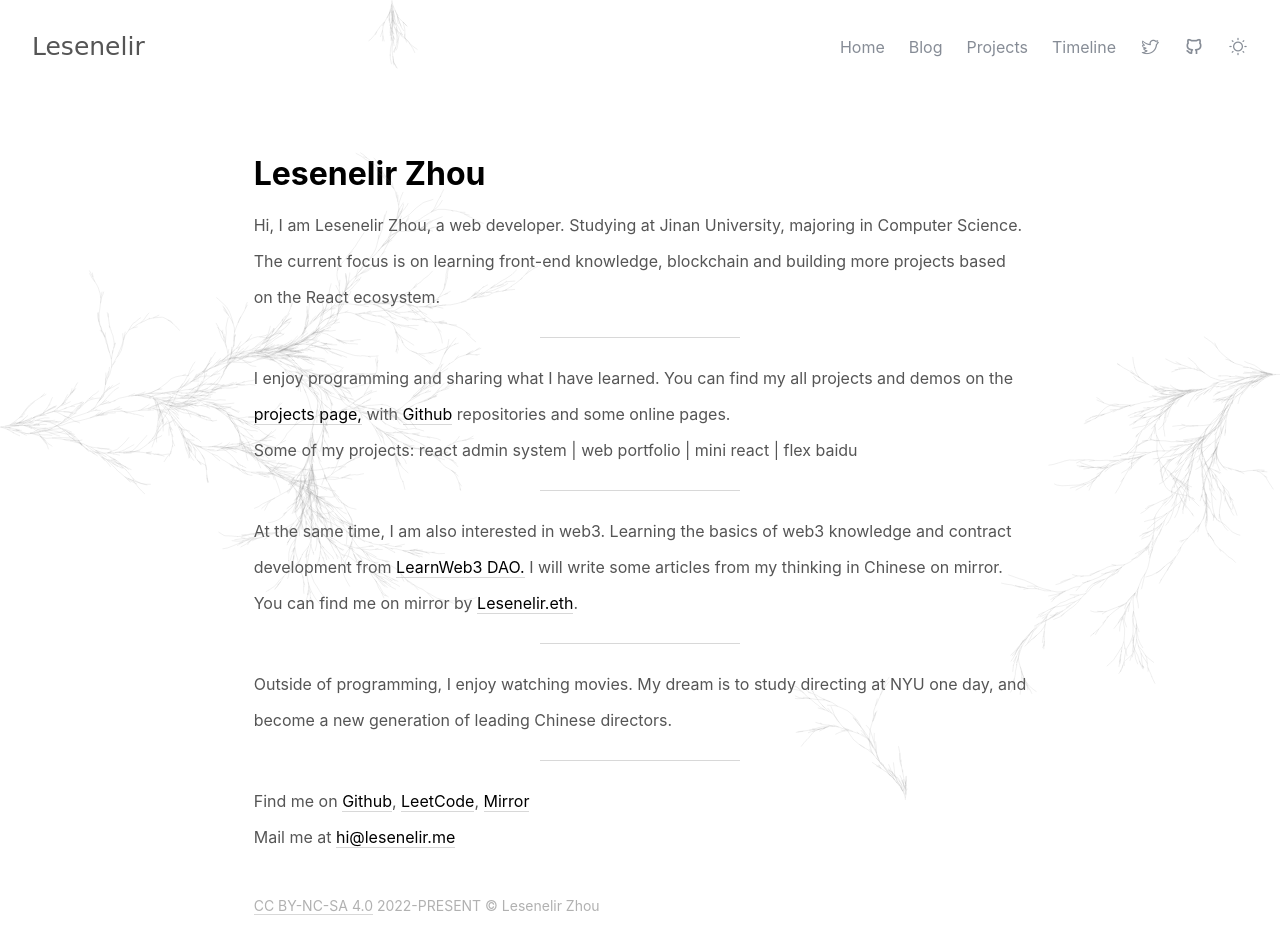
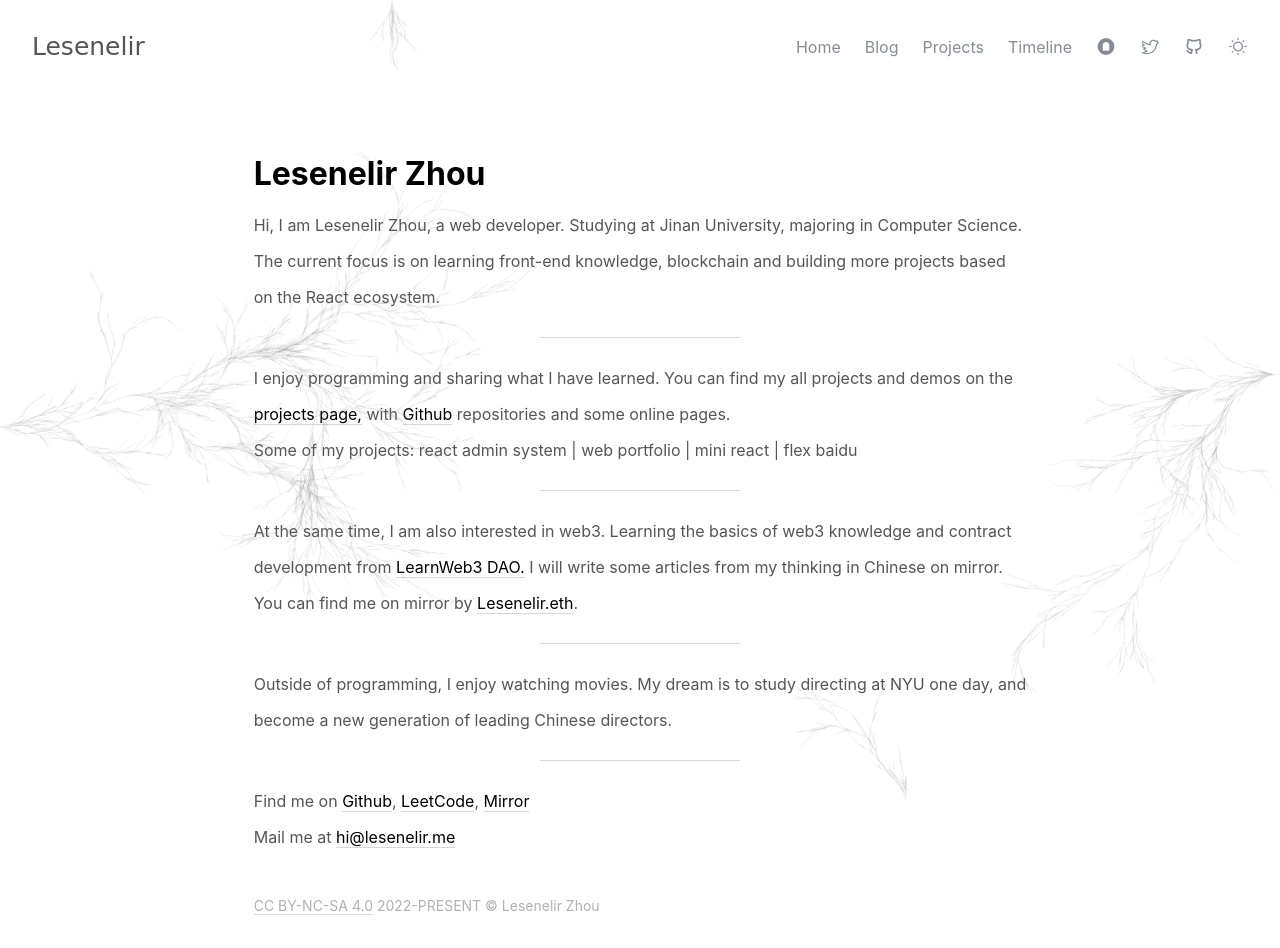
Before and after one commit to lesenelir/lesenelir.zz, a Next.js app: page / in a window 1280 px wide. Built offline with nearby package versions, Linux system fonts and the light colour scheme.

Commit message:
feat: add mirror icon in navbar

```diff
--- a/components/navbar.js
+++ b/components/navbar.js
@@ -46,6 +46,15 @@ function Navbar(props) {
         <Link href={`/timeline`}>
           <a className={`${styles.link} ${styles.pc}`}>Timeline</a>
         </Link>
+        <Link href='https://mirror.xyz/lesenelir.eth'>
+          <a
+            rel='noreferrer'
+            target='_blank'
+            className={`iconfont ${styles.icon} ${styles.link} ${styles.pc}`}
+          >
+            &#xec4a;
+          </a>
+        </Link>
         <Link href='https://twitter.com/lesenelir'>
           <a
             rel='noreferrer'
```
Also changed, not shown: public/iconfont.ttf.
